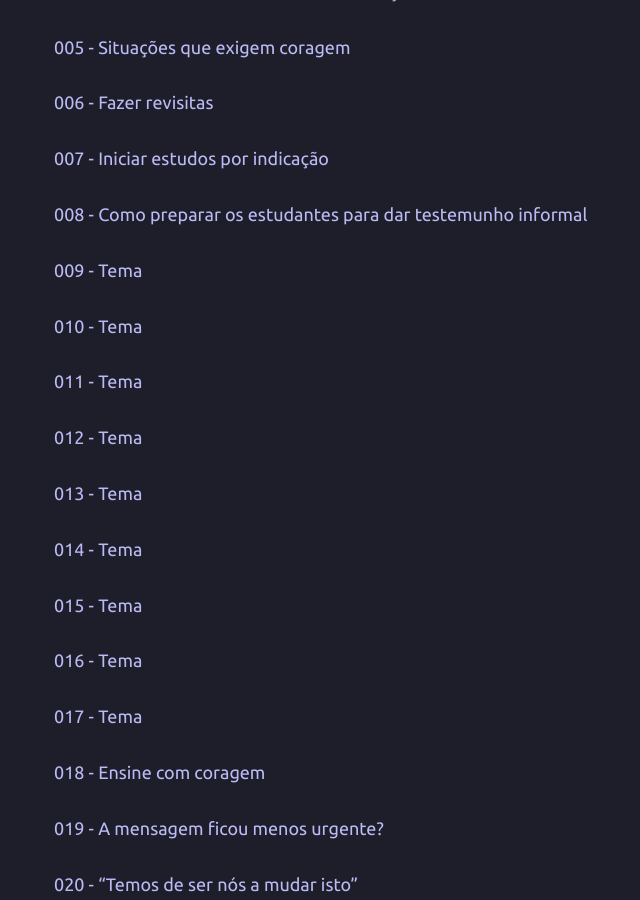
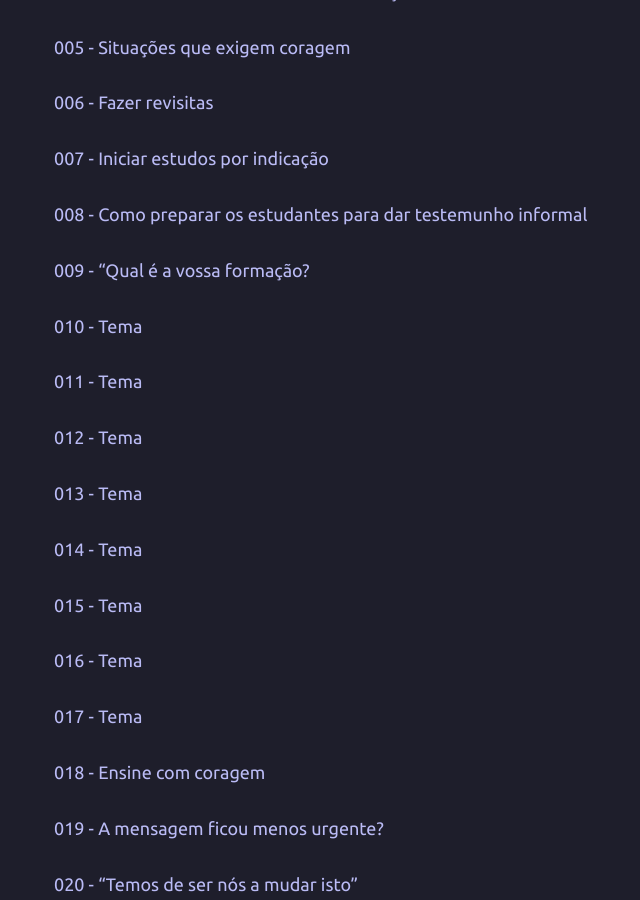
Before and after one commit to joaquim-capitao/jw, a Jekyll site: the page built from saidas/index.md, in a window 1280 px wide and 900 px high, scrolled down 321 px. Shown: the whole window, without its empty margins (255-895 px from the left). Built offline with Jekyll 4.4.1, drawn with Linux system fonts in a browser that asks for light colours; our own code applies the rules of GitHub Pages for plain Markdown files.

Commit message:
Update link text for item 009 in index.md

```diff
--- a/saidas/index.md
+++ b/saidas/index.md
@@ -17,7 +17,7 @@
 
 [008 - Como preparar os estudantes para dar testemunho informal](https://joaquim-capitao.github.io/jw/saidas/008-saida)
 
-[009 - Tema](https://joaquim-capitao.github.io/jw/saidas/009-saida)
+[009 - "Qual é a vossa formação?](https://joaquim-capitao.github.io/jw/saidas/009-saida)
 
 [010 - Tema](https://joaquim-capitao.github.io/jw/saidas/010-saida)
 
```
